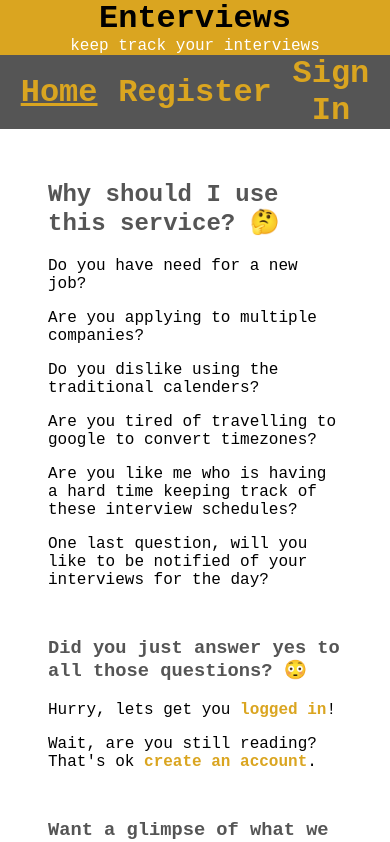
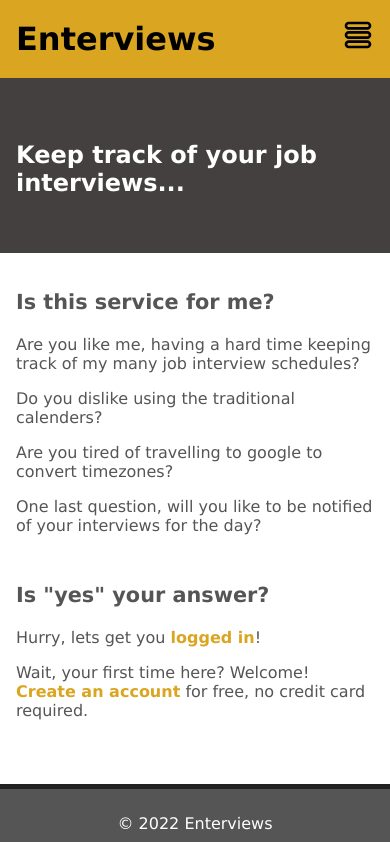
Before and after one commit to Brondchux/enterviews-client, a React (Create React App) app: page / in a window 390 px wide. Shown: the top 842 px of the page. Built offline with nearby package versions, Linux system fonts and the light colour scheme.

Commit message:
Modified the theme following mobile first design

```diff
--- a/package.json
+++ b/package.json
@@ -11,6 +11,7 @@
 		"axios": "^0.27.2",
 		"react": "^18.2.0",
 		"react-dom": "^18.2.0",
+		"react-icons": "^4.4.0",
 		"react-redux": "^8.0.2",
 		"react-router-dom": "^6.3.0",
 		"react-scripts": "5.0.1",
--- /dev/null
+++ b/src/Components/Banner/banner.css
@@ -0,0 +1,11 @@
+.banner {
+	min-height: 20vh;
+	background-color: #444040;
+	padding: 1rem;
+	display: flex;
+	text-align: left;
+}
+.slogan {
+	margin: auto;
+	color: #fff;
+}
--- /dev/null
+++ b/src/Components/Banner/index.js
@@ -0,0 +1,10 @@
+import "./banner.css";
+
+const Banner = () => {
+	return (
+		<section className="banner">
+			<h2 className="slogan">Keep track of your job interviews...</h2>
+		</section>
+	);
+};
+export default Banner;
--- a/src/Components/Footer/footer.css
+++ b/src/Components/Footer/footer.css
@@ -1,12 +1,13 @@
 footer {
 	background-color: #555;
-	border-top: 6px solid #222;
-	color: #fff;
-	min-height: 5vh;
+	border-top: 5px solid #222;
+	border-bottom: 10px solid #daa520;
+	min-height: 10vh;
 	display: flex;
 }
 footer p {
 	margin: auto;
 	font-size: 1rem;
 	text-align: center;
+	color: #fff;
 }
--- a/src/Components/Header/header.css
+++ b/src/Components/Header/header.css
@@ -1,19 +1,24 @@
 header {
 	background-color: #daa520;
 	color: #000;
-	min-height: 15vh;
+	min-height: 10vh;
 	display: grid;
 	grid-template-columns: 1fr;
+	border-bottom: 6px solid #444040;
+}
+.header-container {
+	display: grid;
+	grid-template-columns: 10fr 2fr;
+	gap: 1rem;
+	align-items: center;
+	padding: 1rem;
+}
+.header-container h1 {
+	margin: 0;
 }
 .brand {
-	margin: auto;
-	text-align: center;
+	text-align: left;
 }
-.brand h1 {
-	margin: 0;
+.hamburger {
+	text-align: right;
 }
-.brand p {
-	font-size: 1rem;
-	margin: 0;
-	color: #fff;
-}
--- a/src/Components/Header/index.js
+++ b/src/Components/Header/index.js
@@ -1,10 +1,10 @@
+import "./header.css";
 import { useCallback, useEffect } from "react";
 import { useDispatch, useSelector } from "react-redux";
 import { Link, useParams } from "react-router-dom";
 import { actions } from "../../Store";
 import constants from "../../Utils/constants";
-import Navbar from "../Navbar";
-import "./header.css";
+import { TiThMenuOutline } from "react-icons/ti";
 
 const Header = () => {
 	const dispatch = useDispatch();
@@ -47,13 +47,18 @@ const Header = () => {
 
 	return (
 		<header>
-			<div className="brand">
-				<Link to={{ pathname: "/" }}>
-					<h1>{constants.BRAND}</h1>
-				</Link>
-				<p>keep track your interviews</p>
-			</div>
-			<Navbar />
+			<section className="header-container">
+				<div className="brand">
+					<Link to={{ pathname: "/" }}>
+						<h1>{constants.BRAND}</h1>
+					</Link>
+				</div>
+				<div className="hamburger">
+					<h1>
+						<TiThMenuOutline />
+					</h1>
+				</div>
+			</section>
 		</header>
 	);
 };
--- a/src/Pages/Home.js
+++ b/src/Pages/Home.js
@@ -1,33 +1,32 @@
-import "../assets/css//Home.css";
+import "../assets/css/Home.css";
 import { Fragment } from "react";
 import { Link } from "react-router-dom";
 import Header from "../Components/Header";
 import Footer from "../Components/Footer";
-import Snapshots from "../Components/Snapshots";
+import Banner from "../Components/Banner";
 
 const Home = () => {
 	return (
 		<Fragment>
 			<Header />
-			<main>
-				<section className="copy">
-					<article className="questions">
-						<h2>Why should I use this service? 🤔</h2>
-						<p>Do you have need for a new job?</p>
-						<p>Are you applying to multiple companies?</p>
+			<Banner />
+			<main className="copy">
+				<section>
+					<article>
+						<h3>Is this service for me?</h3>
+						<p>
+							Are you like me, having a hard time keeping track of my many job
+							interview schedules?
+						</p>
 						<p>Do you dislike using the traditional calenders?</p>
 						<p>Are you tired of travelling to google to convert timezones?</p>
-						<p>
-							Are you like me who is having a hard time keeping track of these
-							interview schedules?
-						</p>
 						<p>
 							One last question, will you like to be notified of your interviews
 							for the day?
 						</p>
 					</article>
-					<article className="answers">
-						<h3>Did you just answer yes to all those questions? 😳</h3>
+					<article>
+						<h3>Is "yes" your answer?</h3>
 						<p>
 							Hurry, lets get you{" "}
 							<Link to={"/signin"} className="link">
@@ -36,21 +35,12 @@ const Home = () => {
 							!
 						</p>
 						<p>
-							Wait, are you still reading? That's ok{" "}
+							Wait, your first time here? Welcome!{" "}
 							<Link to={"/signup"} className="link">
-								create an account
-							</Link>
-							{"."}
+								Create an account
+							</Link>{" "}
+							for free, no credit card required.
 						</p>
-					</article>
-					<article className="snapshots">
-						<h3>Want a glimpse of what we are offering you for free? 😀</h3>
-						<p>
-							Uhmm, don't expect anything fancy, it's strictly functionalities.
-						</p>
-					</article>
-					<article className="snapshots">
-						<Snapshots />
 					</article>
 				</section>
 			</main>
--- a/src/assets/css/App.css
+++ b/src/assets/css/App.css
@@ -1,19 +1,33 @@
+* {
+	box-sizing: border-box;
+}
 body {
 	margin: 0;
 	padding: 0;
-	box-sizing: border-box;
 	font-size: 16px;
-	font-family: "Courier New", Courier, monospace;
+	font-family: Verdana, Tahoma, sans-serif;
+	color: #555;
 }
 a {
 	color: inherit;
 	text-decoration: none;
 }
+h1 {
+	font-size: 2rem;
+}
+h2 {
+	font-size: 1.5rem;
+}
+h3 {
+	font-size: 1.3rem;
+}
+p {
+	font-size: 1rem;
+	font-family: Geneva, Verdana, sans-serif;
+}
 main {
 	min-height: 80vh;
-	max-width: 1200px;
-	margin: 0 auto;
-	padding: 0 1rem;
+	padding: 1rem;
 }
 input:focus {
 	outline: none !important;
--- a/src/assets/css/Home.css
+++ b/src/assets/css/Home.css
@@ -1,10 +1,6 @@
 .copy {
-	padding: 2rem;
+	min-height: 60vh;
 }
 .copy article {
 	margin: 1rem auto 3rem auto;
 }
-.copy article h2,
-.copy article h3 {
-	color: #555;
-}
```
